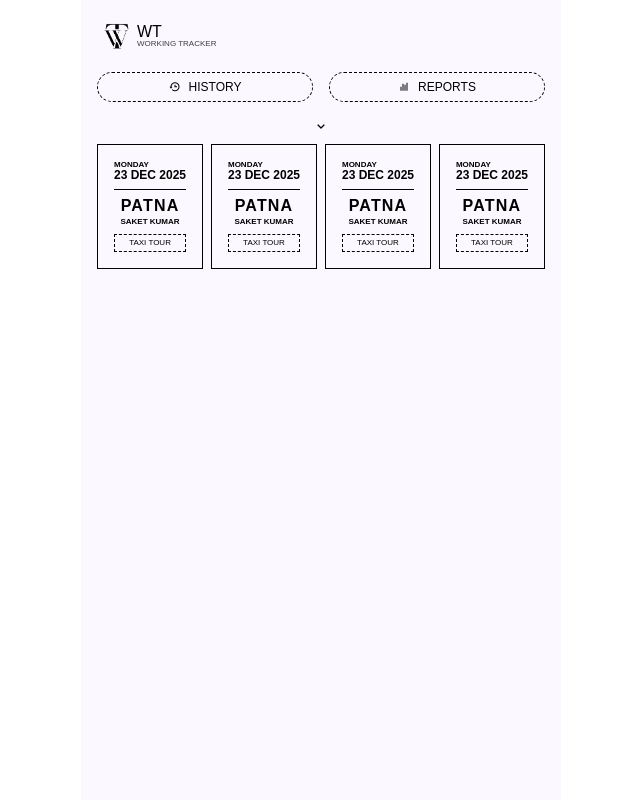
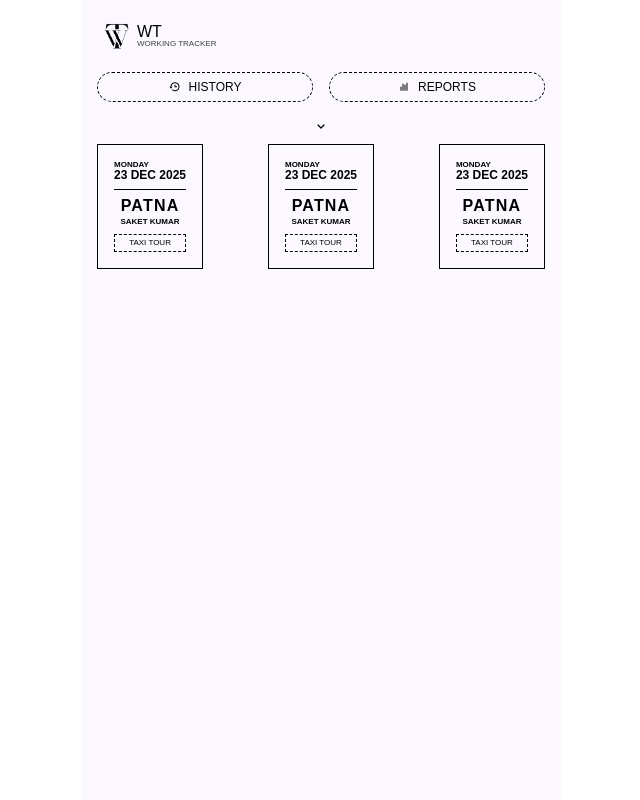
Before and after one commit to code-hamster-rohit/WORKING_TRACKER, a Flask app: template templates/dashboard.html in a window 1280 px wide. Shown: the whole page, without its empty margins (319-959 px from the left). Run offline with Flask 3, Linux system fonts and the light colour scheme; the template is opened without the code that fills it, so the values that code supplies are empty; some libraries are stand-ins or nearby versions.

Commit message:
Add files via upload

```diff
--- a/templates/dashboard.html
+++ b/templates/dashboard.html
@@ -104,19 +104,6 @@
                         <div class="special-note" id="special-note">Taxi Tour</div>
                     </div>
                 </div>
-                <div class="content-card">
-                    <div class="card-header">
-                        <div class="day" id="card-header-day">Monday</div>
-                        <div class="date" id="card-header-date">23 Dec 2025</div>
-                    </div>
-                    <div class="card-body">
-                        <div class="working-place" id="working-place">Patna</div>
-                        <div class="working-with" id="working-with">Saket Kumar</div>
-                    </div>
-                    <div class="card-footer">
-                        <div class="special-note" id="special-note">Taxi Tour</div>
-                    </div>
-                </div>
             </div>
         </div>
     </div>
```
